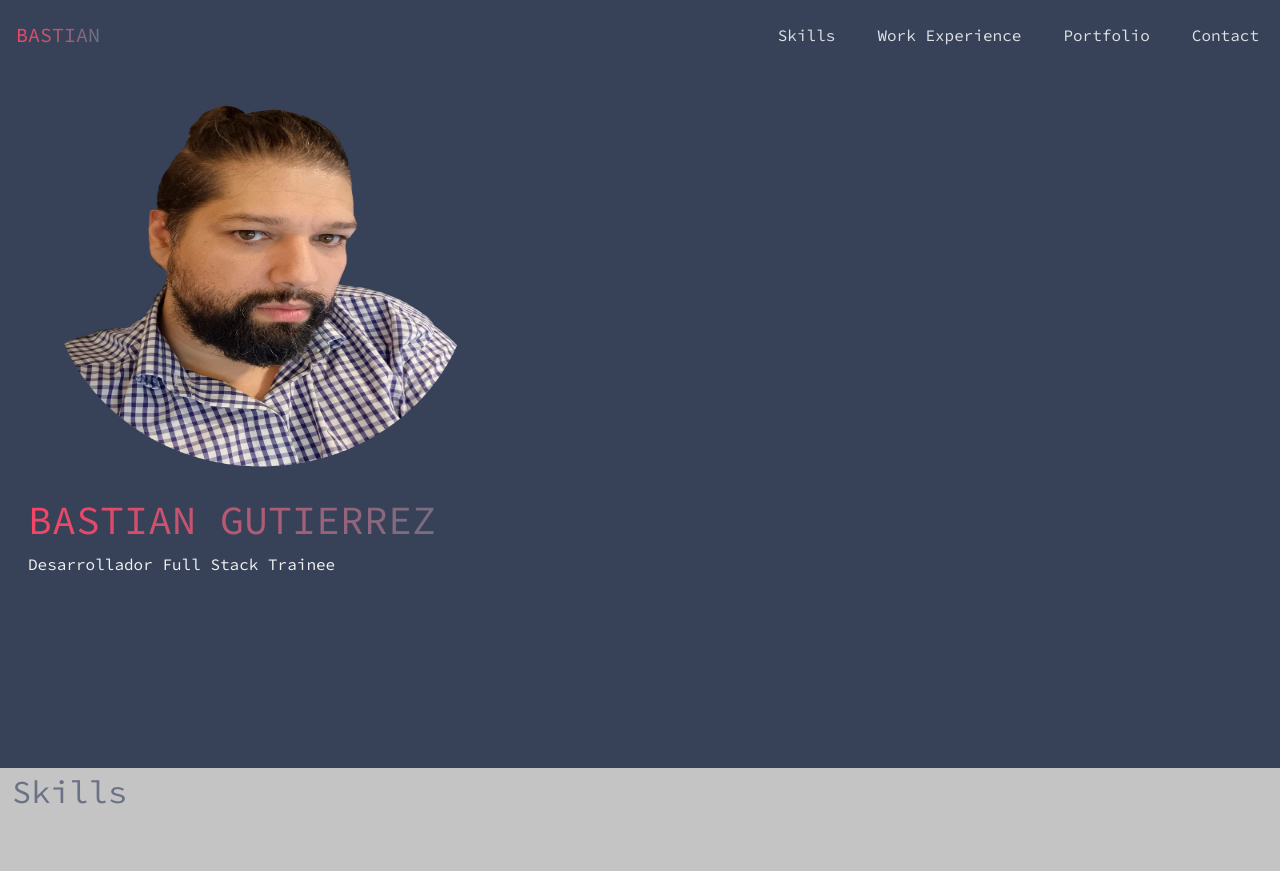
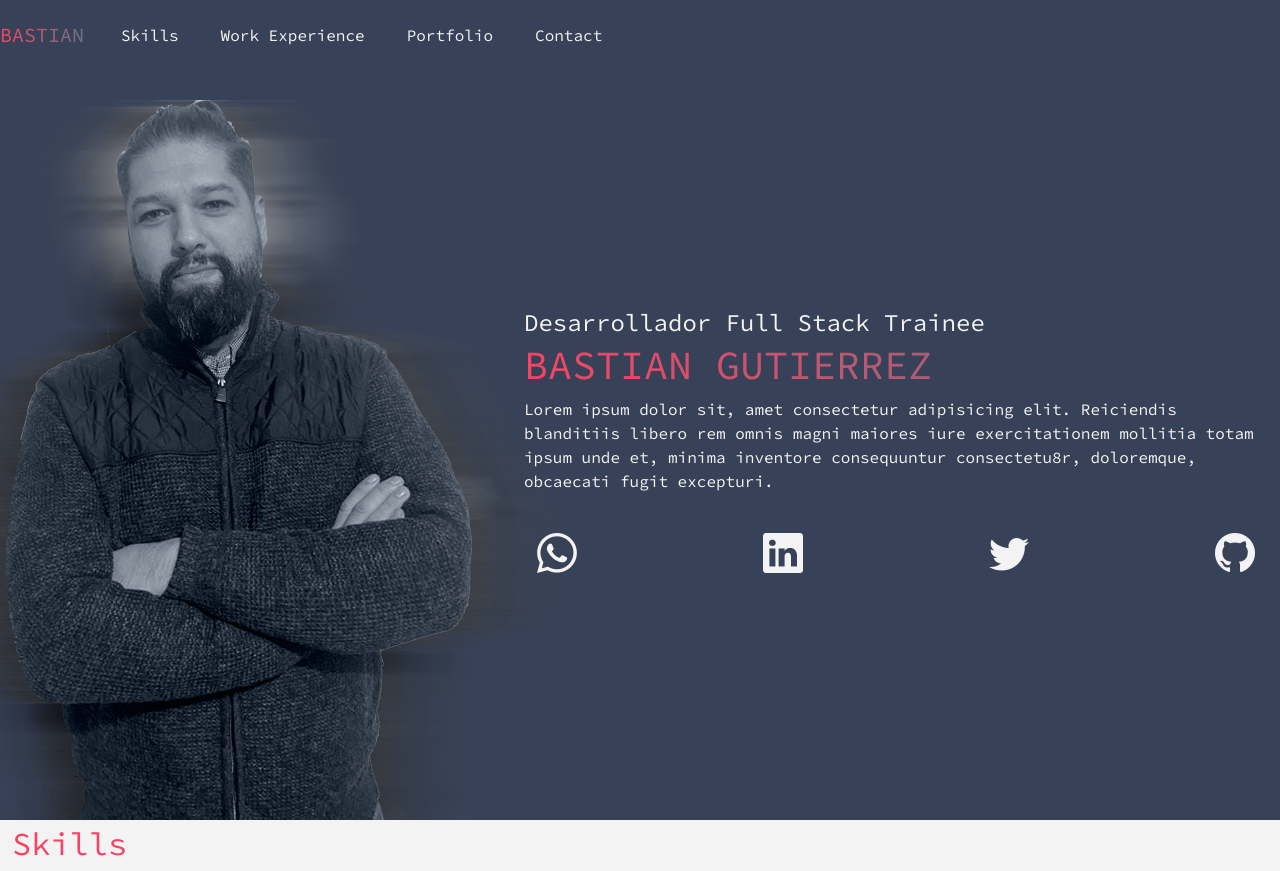
Before and after one commit to chriischris/gutsan.github.io, a plain HTML site: page index.html in a window 1280 px wide. Shown: the top 871 px of the page. Drawn offline with nearby package versions, Linux system fonts and the light colour scheme; a web font is replaced by a local one.

Commit message:
Modificación de sección about me

```diff
--- a/assets/css/estilos.css
+++ b/assets/css/estilos.css
@@ -5,6 +5,14 @@ body{
 
 #barra-Navegacion{
   background-color: #374258;
+  top: 0;
+  right: 0;
+  left: 0;
+}
+#S-About-me{
+  margin-top: 100px;
+  background-image: url("../img/bg-perfil.png");
+  background-size: cover;
 }
 .gradient-text{
   background-image: linear-gradient(to right, #f74464, #6a7285);
@@ -17,9 +25,9 @@ body{
   box-shadow: 0px;
   border: 0px;
   color: #f3f3f3;
+  border: #f3f3f3 solid;
 }
 .card-about-me{
-
   width: 30rem;
   background-color: #374258;
   box-shadow: 0px;
@@ -28,27 +36,25 @@ body{
 }
 
 .imagen-personal{
-height: 30rem;
-}
-.text-Second{
-
+height: 100%;
 }
 
 .section-t2{
   height: 720px;
-  background-color: #c4c4c4;
+  background-color: #f3f3f3;
+  color: #f74464;
 }
 .section-t1{
   height: 720px;
   background-color: #374258;
+  color: #f3f3f3;
 }
-.text-titulo-seccion1{
-  margin-top:5rem ;
-  color: #f74464;
-  font-size: 2em;
+.btn{
+  color: #f3f3f3;
 }
-.text-titulo-seccion2{
-  margin-top:5rem;
-  color:#6a7285;
-  font-size: 2em;
+.img-perfil{
+  height: 30rem;
 }
+.contenedor-about-me{
+  width: 60%;
+}
--- a/index.html
+++ b/index.html
@@ -20,14 +20,14 @@
     <div  class="container-fluid">
       <nav id="barra-Navegacion" class="navbar navbar-expand-lg fixed-top" data-bs-theme="dark">
         <!-- Titutlo -->
-              <a class="navbar-brand gradient-text ms-3" href="#S-About-me">BASTIAN</a>
+        <a class="navbar-brand gradient-text" href="#">BASTIAN</a>
         <!-- Boton menu sandwich -->
         <button class="navbar-toggler" type="button" data-bs-toggle="collapse" data-bs-target="#navbarNav"
           aria-controls="navbarNav" aria-expanded="false" aria-label="Toggle navigation">
           <span class="navbar-toggler-icon"></span>
         </button>
               <!-- Menu colapsavle -->
-                  <div class="collapse navbar-collapse d-flex flex-row-reverse" id="navbarNav">
+                  <div class="collapse navbar-collapse" id="navbarNav">
                     <ul class="navbar-nav">
                       <li class="nav-item">
                         <a class="nav-link" href="#S-Skills"><button type="button" class="btn">Skills</button></a>
@@ -46,54 +46,45 @@
             </nav>
         </div>
   </header>
-    <section id="S-About-me" class="container-fluid section-t1">
-      <div class="row ">
-        <div class="col-4">
-          <div class="card card-perfil ">
-            <img class="car-img-top imagen-personal" src="assets/img/Cover.png" alt="Foto de Perfil">
-            <div class="card-body">
+
+  <section id="S-About-me" class="container-fluid section-t1 d-flex flex-column justify-content-evenly">
+    <div class="container position-absolute end-0 contenedor-about-me">
+      <p class="fs-4 mb-0">Desarrollador Full Stack Trainee</p>
       <h1 class="gradient-text ">BASTIAN GUTIERREZ</h1>
-              <p class="text-Second">Desarrollador Full Stack Trainee</p>
+
+                <p class="card-text">Lorem ipsum dolor sit, amet consectetur adipisicing elit. Reiciendis blanditiis libero rem omnis magni maiores iure
+                  exercitationem mollitia totam ipsum unde et, minima inventore consequuntur consectetu8r, doloremque, obcaecati fugit excepturi.</p>
+        <div class="navbar-collapse text-center">
+          <ul class="navbar" style="list-style-type: none;">
+            <li class="nav-item">
+              <a class="nav-link" href="#"><button type="button" class="btn"><i class="bi bi-whatsapp fs-1"></i></button></a>
+            </li>
+            <li class="nav-item">
+              <a class="nav-link" href="#"><button type="button" class="btn"><i class="bi bi-linkedin fs-1"></i></button></a>
+            </li>
+            <li class="nav-item">
+              <a class="nav-link" href="#"><button type="button" class="btn"><i class="bi bi-twitter fs-1"></i></button></a>
+            </li>
+            <li class="nav-item">
+              <a class="nav-link" href="#"><button type="button" class="btn"><i class="bi bi-github fs-1"></i></button></a>
+            </li>
+          </ul>
         </div>
     </div>
-        </div>
-        <!-- <div class="col-8 text-Second">
-          <div class="card card-about-me mt-20">
-            <p>Lorem ipsum dolor sit, amet consectetur adipisicing elit. Reiciendis blanditiis libero rem omnis magni maiores iure
-              exercitationem mollitia totam ipsum unde et, minima inventore consequuntur consectetur, doloremque, obcaecati fugit excepturi.</p>
-          </div>
-        </div>
-        </div>
-      <div class="datos-contacto row align-items-center position-absolute top-90">
-        <ul class="navbar">
-          <li><i class="bi bi-whatsapp "></i></li>
-          <li><i class="bi bi-linkedin"></i></li>
-          <li><i class="bi bi-twitter"></i></li>
-          <li><i class="bi bi-github"></i></li>
-          <li><i class="bi bi-facebook"></i></li>
-        </ul>
-    </div>    -->
   </section>
-
   <section id="S-Skills" class="container-fluid section-t2">
-      <div class="text-titulo-seccion2 mt-5">
+    <div class="mt-10 fs-2">
       <p>Skills</p>
     </div>
   </section>
   <section id="S-Work-experience" class="container-fluid section-t1">
-    <div class="text-titulo-seccion1 mt-5">
+    <div class="pt-10 fs-2">
       <p>Work Experience</p>
     </div>
   </section>
   <section id="S-portfolio" class="container-fluid  section-t2">
-    <div class="text-titulo-seccion2">
-      <p>Portfolio</p>
-    </div>
+
   </section>
-  <footer id="S-Contact" class="container-fluid section-t1">
-
-  </footer>
-
   <!-- Scripts al final de Body -->
     <script src="https://cdn.jsdelivr.net/npm/bootstrap@5.3.0-alpha3/dist/js/bootstrap.bundle.min.js"
       integrity="sha384-ENjdO4Dr2bkBIFxQpeoTz1HIcje39Wm4jDKdf19U8gI4ddQ3GYNS7NTKfAdVQSZe" crossorigin="anonymous">
```
Also changed, not shown: assets/img/bg-perfil.png (added). Lines whose indentation alone changed are shown as unchanged.
